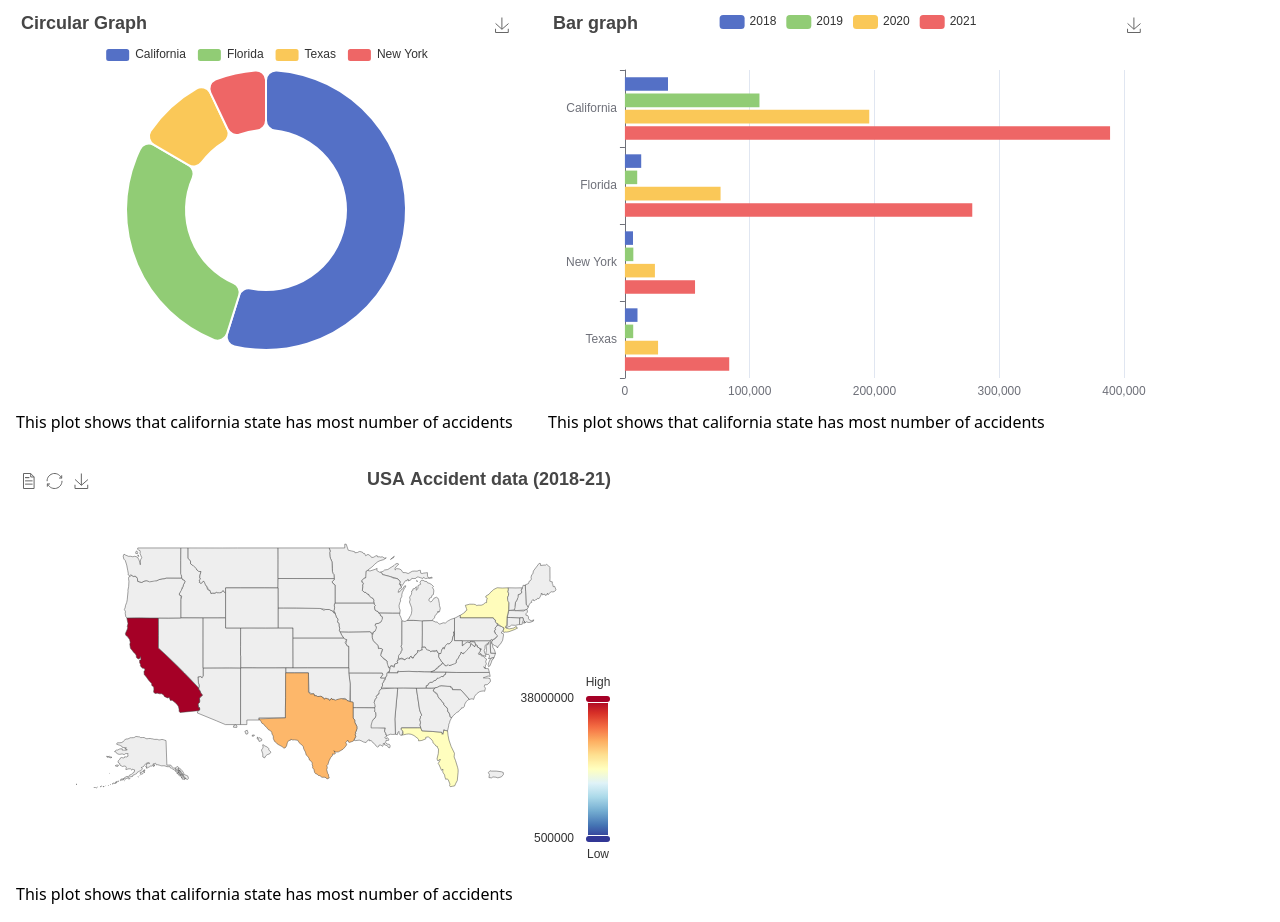
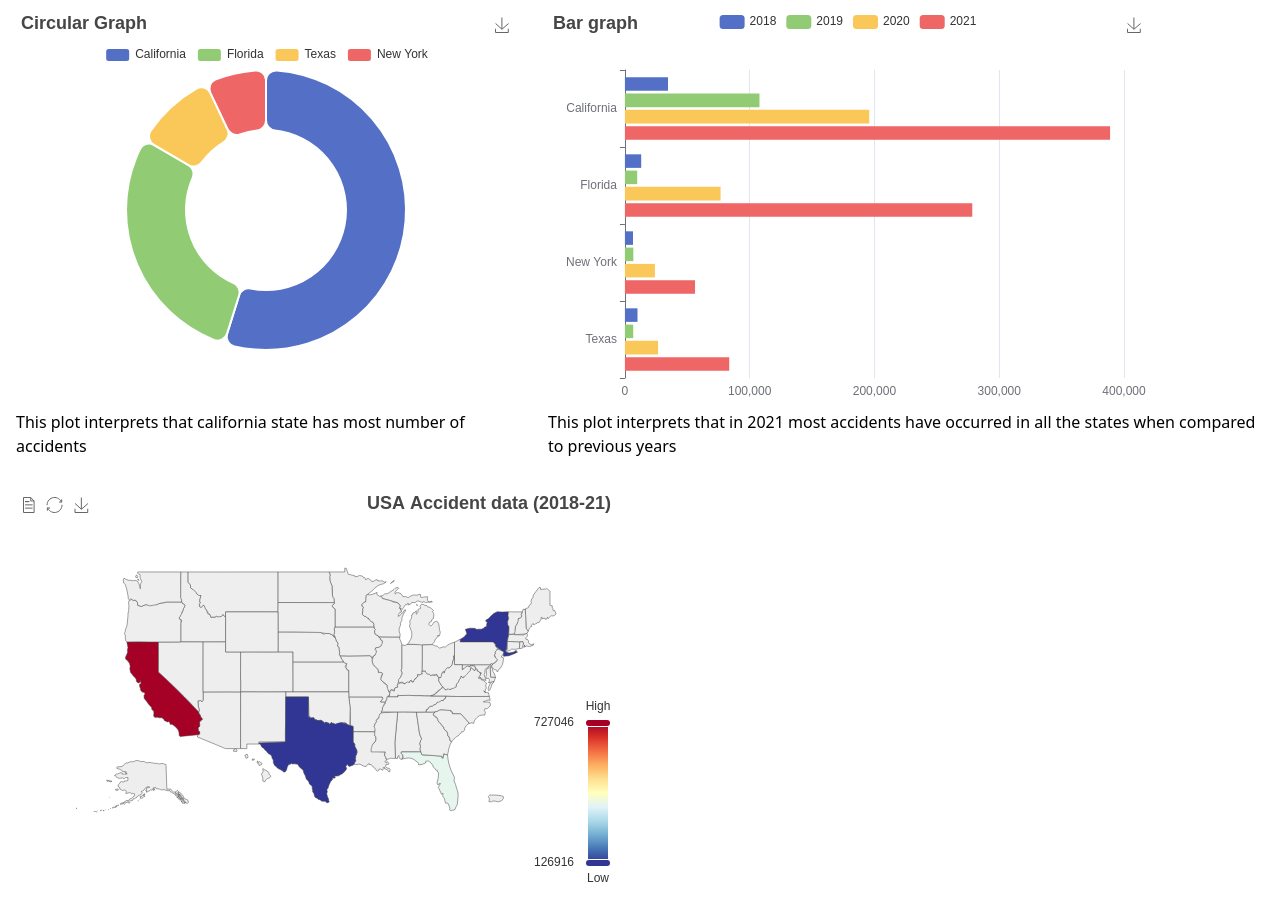
Before and after one commit to bhanureddy2105/visualization-project, a plain HTML site: page plots.html in a window 1280 px wide. Shown: the part 70-992 px from the top of the page. Drawn offline with nearby package versions, Linux system fonts and the light colour scheme.

Commit message:
Add files via upload

```diff
--- a/plots.html
+++ b/plots.html
@@ -38,11 +38,11 @@
         <div class="flex flex-row">
             <div class="flex flex-col p-4">
                 <div id="main" style="width: 500px;height:400px;"></div>
-                <div>This plot shows that california state has most number of accidents</div>
+                <div>This plot interprets that california state has most number of accidents</div>
             </div>
             <div class="flex flex-col p-4">
                 <div id="main1" style="width: 600px;height:400px;"></div>
-                <div>This plot shows that california state has most number of accidents</div>
+                <div>This plot interprets that in 2021 most accidents have occurred in all the states when compared to previous years</div>
             </div>
         </div>
         <div class="flex flex-row">
@@ -53,7 +53,7 @@
             </div> -->
             <div class="flex flex-col p-4 space-y-4">
                 <div id="main3" style="width: 600px;height:400px;"></div>
-                <div>This plot shows that california state has most number of accidents</div>
+                <!-- <div>This plot shows that california state has most number of accidents</div> -->
             </div>
         </div>
     </div>
--- a/plots.js
+++ b/plots.js
@@ -19,7 +19,7 @@ option = {
         left: 'center'
     },
     series: [{
-        name: 'Access From',
+        name: 'Total Accidents from',
         type: 'pie',
         radius: ['40%', '70%'],
         avoidLabelOverlap: false,
@@ -231,8 +231,8 @@ fetch('./map.json', {
                 },
                 visualMap: {
                     left: 'right',
-                    min: 500000,
-                    max: 38000000,
+                    min: 126916,
+                    max: 727046,
                     inRange: {
                         color: [
                             '#313695',
@@ -265,7 +265,7 @@ fetch('./map.json', {
                     }
                 },
                 series: [{
-                    name: 'USA PopEstimates',
+                    name: 'Accident count',
                     type: 'map',
                     roam: true,
                     map: 'USA',
@@ -276,19 +276,19 @@ fetch('./map.json', {
                     },
                     data: [{
                             name: 'California',
-                            value: 38041430
+                            value: 727046
                         },
                         {
                             name: 'Florida',
-                            value: 19317568
+                            value: 377986
                         },
                         {
                             name: 'New York',
-                            value: 19570261
+                            value: 93509
                         },
                         {
                             name: 'Texas',
-                            value: 26059203
+                            value: 126916
                         }
                     ]
                 }]
```
